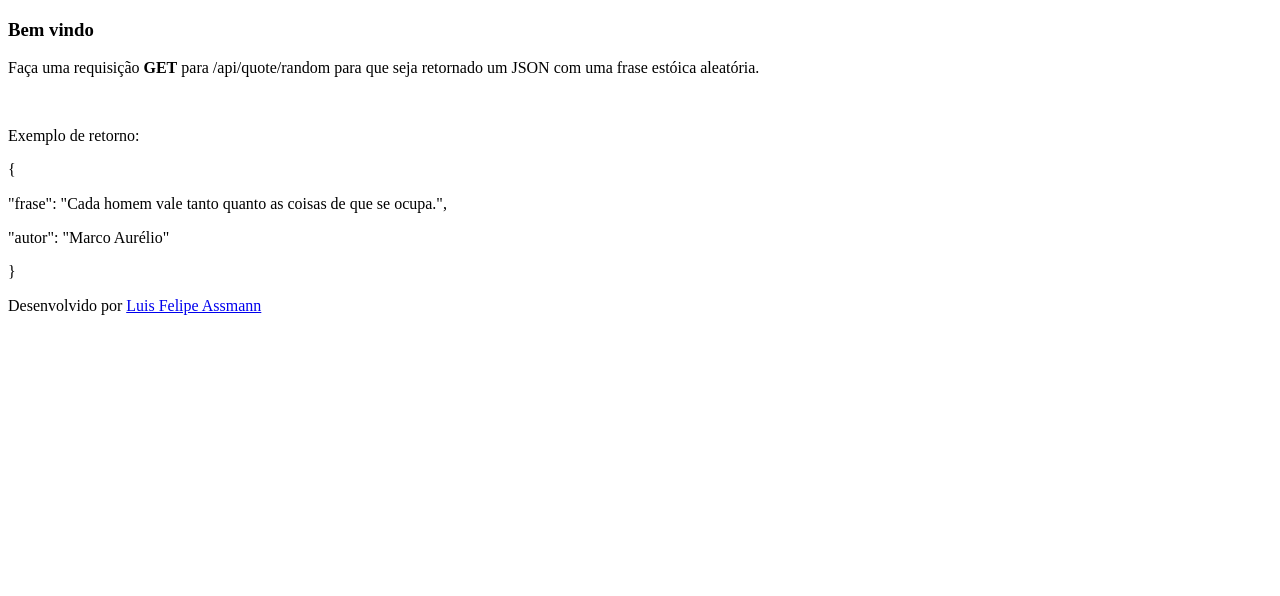
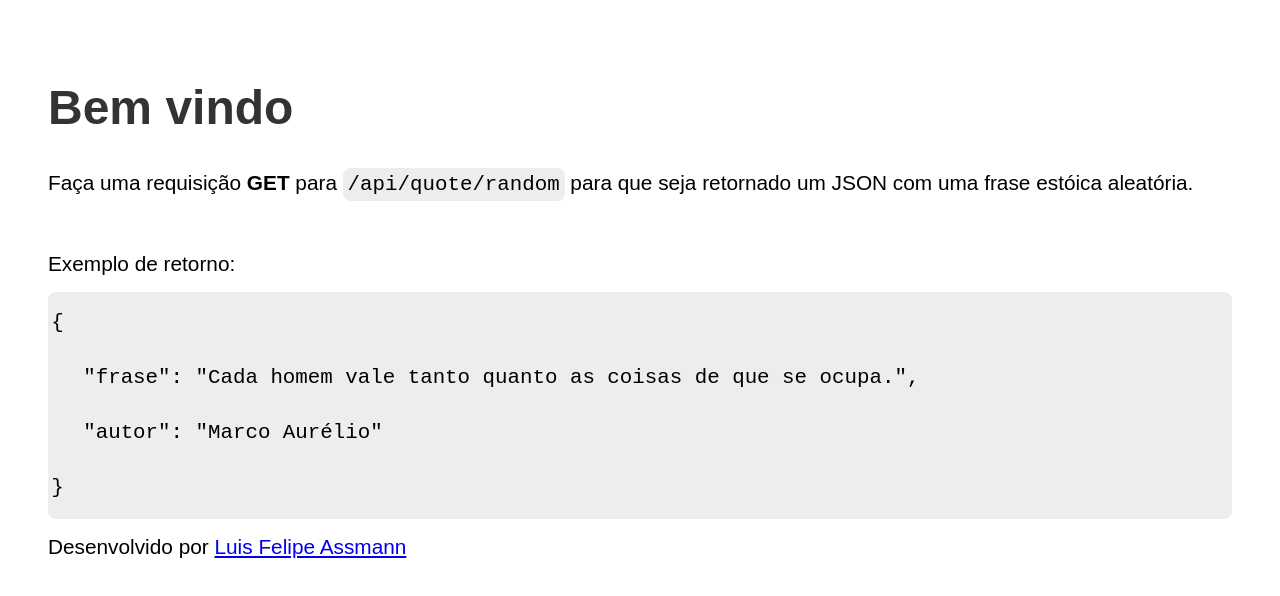
Before and after one commit to luisdef/stoic-quotes-api, a website: page info/info.html in a window 1280 px wide. Drawn offline with Linux system fonts and the light colour scheme; the site is published under a folder, as on GitHub Pages, so addresses that start at the root find nothing.

Commit message:
Change the path

```diff
--- a/info/info.html
+++ b/info/info.html
@@ -5,8 +5,8 @@
   <meta http-equiv="X-UA-Compatible" content="IE=edge">
   <meta name="viewport" content="width=device-width, initial-scale=1.0">
   <title>luisdef | Stoic API</title>
-  <link rel="stylesheet" href="/info.css">
-  <link rel="shortcut icon" href="/coin_memento.jpg" type="image/png">
+  <link rel="stylesheet" href="./info.css">
+  <link rel="shortcut icon" href="./coin_memento.jpg" type="image/png">
 </head>
 <body>
   <h3>Bem vindo</h3>
```
